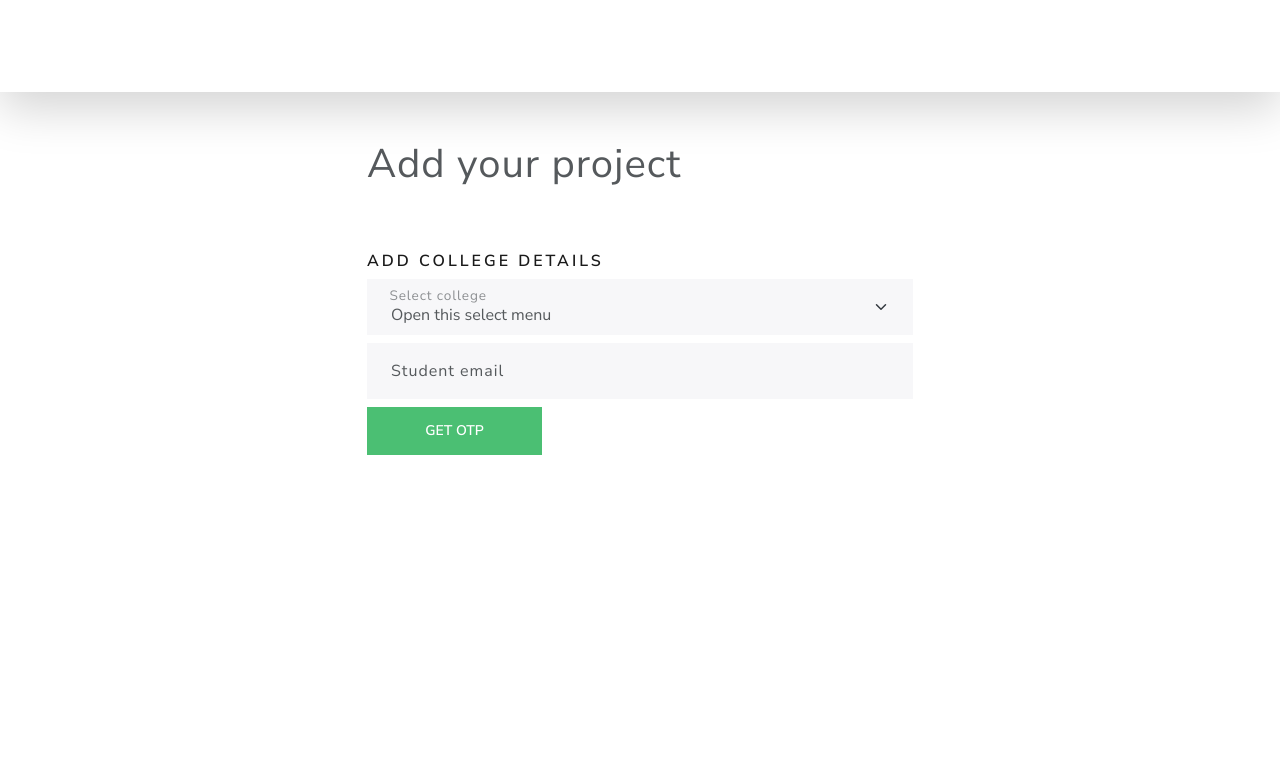
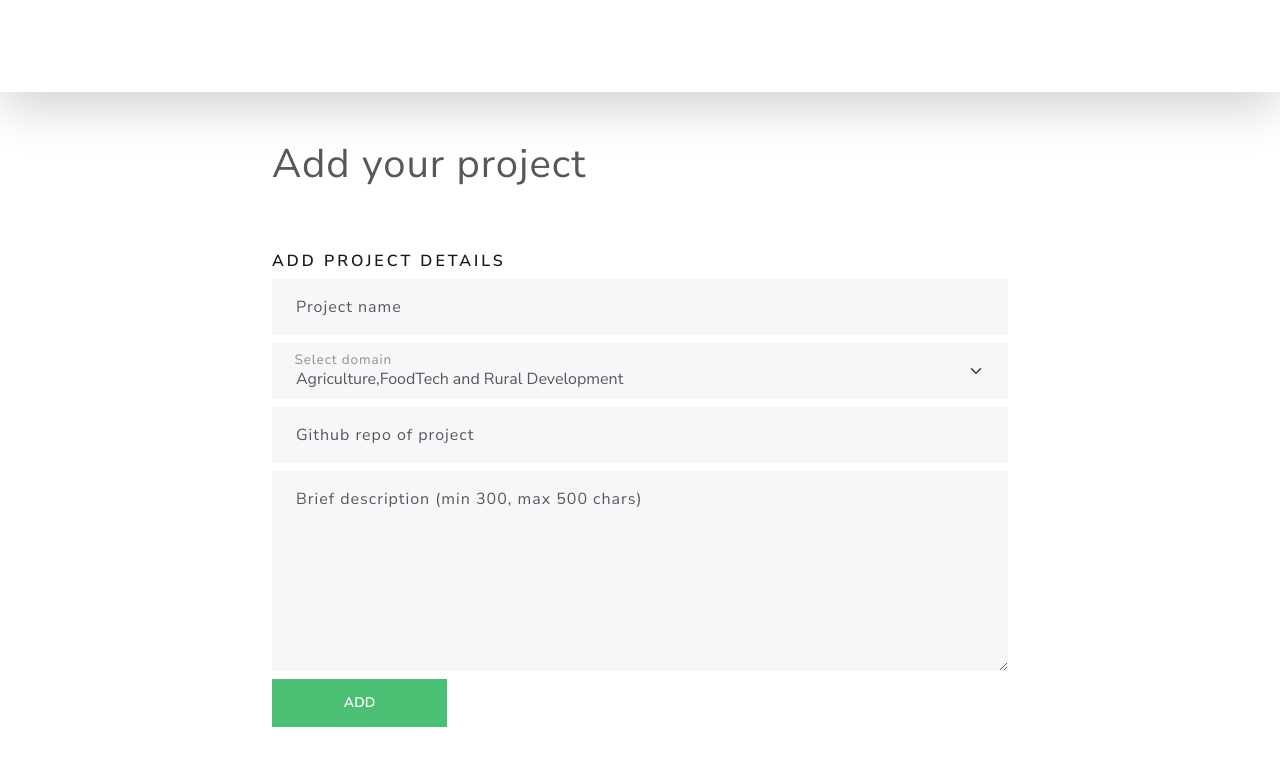
Before and after one commit to devesh004/pro-lib-firefly, a React (Create React App) app in the folder client/: page /new-project in a window 1280 px wide. Shown: the top 766 px of the page. Built offline with nearby package versions, Linux system fonts and the light colour scheme; sample sign-in values are in the browser's storage.

Commit message:
project add route

```diff
--- a/client/src/Screens/AddProjectScreen.js
+++ b/client/src/Screens/AddProjectScreen.js
@@ -7,6 +7,7 @@ import {
   Spinner,
   Alert,
   FloatingLabel,
+  FormControl,
 } from "react-bootstrap";
 import { Link, useNavigate } from "react-router-dom";
 import { colleges } from "../utils/CollgeNameList";
@@ -21,12 +22,18 @@ const AddProjectScreen = () => {
   const navigate = useNavigate();
   const { user, loading } = useSelector((state) => state.auth);
 
-  const [page, setPage] = useState(1);
+  const [page, setPage] = useState(3);
   const [touched, setTouched] = useState(false);
   const [college, setCollege] = useState("");
   const [email, setEmail] = useState("");
   const [name, setName] = useState("");
+  const [domain, setDomain] = useState("");
+  const [description, setDesc] = useState("");
+  const [githubRepo, setGithubRepo] = useState("");
   const [err, setErr] = useState(null);
+  const [emailLoading, setEmailLoading] = useState(false);
+  const [mailData, setMailData] = useState(null);
+  const [otp, setOtp] = useState("");
   const mailReg = /^\w+([\.-]?\w+)*@\w+([\.-]?\w+)*(\.\w{2,3})+$/;
 
   const formSubmissionHandler = (e) => {
@@ -41,6 +48,8 @@ const AddProjectScreen = () => {
   const verifyEmail = async () => {
     console.log(college, email);
     try {
+      setEmailLoading(true);
+      setErr(null);
       const options = {
         headers: {
           "Content-Type": "application/json",
@@ -51,28 +60,59 @@ const AddProjectScreen = () => {
         { email },
         options
       );
+      setEmailLoading(false);
       console.log(data);
+      setMailData(data);
       setPage(2);
     } catch (err) {
-      setErr(err.message);
+      setErr("Email not sent");
+      setEmailLoading(false);
     }
   };
 
   const verifyOTP = () => {
-    console.log(college, email);
-    setPage(3);
+    setErr(null);
+    if (!Number(otp)) {
+      setErr("Please enter a valid otp");
+    } else if (mailData == null) {
+      console.log(mailData);
+      setErr("Email was not sent");
+    } else if (
+      Date.now() - mailData.created_at > 5 * 60 * 1000 ||
+      mailData.otp !== Number(otp)
+    ) {
+      setErr("OTP is not valid, please send again");
+      return;
+    } else {
+      setMailData(null);
+      setOtp("");
+      setEmail("");
+      setPage(3);
+    }
+  };
+
+  const addProject = () => {
+    if (
+      name.trim() === "" ||
+      domain === "" ||
+      githubRepo.trim() === "" ||
+      description.trim().length < 300 ||
+      description.trim().length > 500
+    )
+      return;
+    console.log(name, domain, githubRepo, description);
   };
 
   return (
     <>
       {/* <Meta title='Shopzone | Login' /> */}
       <Row className='justify-content-md-center'>
-        <Col md={6}>
+        <Col md={8}>
           <div className='display-6 mb-5'>Add your project</div>
 
           <div className='pt-3 pb-1'>
             {err && <Alert variant='danger'>{err}</Alert>}
-            {loading && (
+            {emailLoading && (
               <div>
                 <Spinner size='sm' animation='grow' variant='primary' />
                 <Spinner
@@ -82,7 +122,7 @@ const AddProjectScreen = () => {
                   variant='warning'
                 />
                 <Spinner size='sm' animation='grow' variant='success' />
-                <span className='mx-1 text-warning'>Loging you in</span>
+                <span className='mx-2 text-warning'>Sending mail</span>
               </div>
             )}
 
@@ -142,26 +182,19 @@ const AddProjectScreen = () => {
                 <FloatingLabel
                   className='mb-2'
                   label='Enter here'
-                  controlId='name'
+                  controlId='otp'
                 >
                   <Form.Control
-                    value={name}
-                    onChange={(e) => setName(e.target.value)}
-                    name='name'
+                    value={otp}
+                    onChange={(e) => setOtp(e.target.value)}
                     type='text'
-                    placeholder='Enter name'
+                    placeholder='Enter OTP'
                   />
-                  {touched && name.trim().length === 0 && (
-                    <Form.Text className='error-text'>
-                      Please enter project name
-                    </Form.Text>
-                  )}
                 </FloatingLabel>
                 <Button
                   className='btn-s'
                   style={{ width: "175px" }}
                   variant='success'
-                  type='submit'
                   onClick={verifyOTP}
                 >
                   Verify email
@@ -188,6 +221,7 @@ const AddProjectScreen = () => {
 
             {page === 3 && (
               <>
+                <div className='h5'>Add project details</div>
                 <FloatingLabel
                   className='mb-2'
                   label='Project name'
@@ -206,11 +240,67 @@ const AddProjectScreen = () => {
                     </Form.Text>
                   )}
                 </FloatingLabel>
+                <FloatingLabel
+                  className='mb-2'
+                  label='Select domain'
+                  controlId='domain'
+                >
+                  <Form.Select
+                    value={domain}
+                    onChange={(e) => setDomain(e.target.value)}
+                    aria-label='domain'
+                  >
+                    {domains.map((el, index) => (
+                      <option key={index} value={el}>
+                        {el}
+                      </option>
+                    ))}
+                  </Form.Select>
+                </FloatingLabel>
+                <FloatingLabel
+                  className='mb-2'
+                  label='Github repo of project'
+                  controlId='github'
+                >
+                  <Form.Control
+                    value={githubRepo}
+                    onChange={(e) => setGithubRepo(e.target.value)}
+                    name='name'
+                    type='text'
+                    placeholder='Enter Github repo'
+                  />
+                  {touched && githubRepo.trim().length === 0 && (
+                    <Form.Text className='error-text'>
+                      Please enter a valid github repo
+                    </Form.Text>
+                  )}
+                </FloatingLabel>
+                <FloatingLabel
+                  className='mb-2'
+                  label='Brief description (min 300, max 500 chars)'
+                  controlId='github'
+                >
+                  <FormControl
+                    value={description}
+                    onChange={(e) => setDesc(e.target.value)}
+                    as='textarea'
+                    style={{ height: "200px" }}
+                    aria-label='description'
+                    placeholder='desc'
+                  />
+                  {touched &&
+                    (description.trim().length <= 300 ||
+                      description.trim().length > 500) && (
+                      <Form.Text className='error-text'>
+                        Please enter a valid github repo
+                      </Form.Text>
+                    )}
+                </FloatingLabel>
                 <Button
                   className='btn-s'
                   style={{ width: "175px" }}
                   variant='success'
-                  type='submit'
+                  onClick={addProject}
                 >
                   Add
                 </Button>
```
